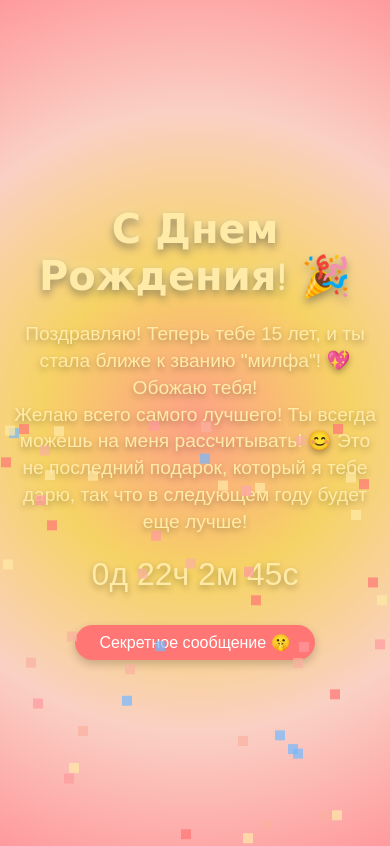
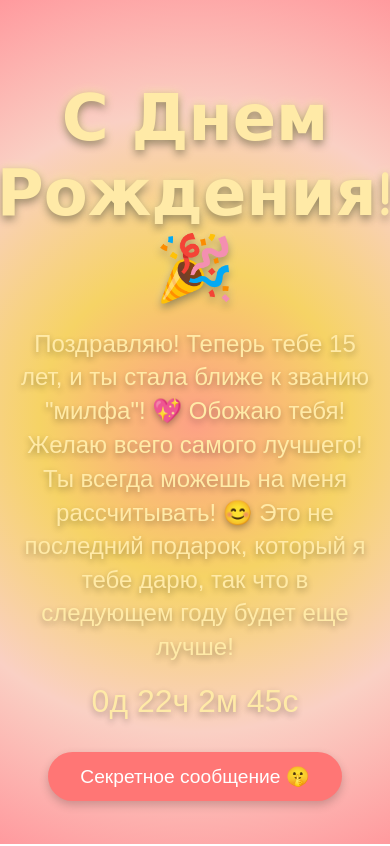
Before and after one commit to Leny1050/podarok, a plain HTML site: page index.html in a window 390 px wide. Shown: the top 846 px of the page. Drawn offline with Linux system fonts and the light colour scheme.

Commit message:
Update styles.css

```diff
--- a/styles.css
+++ b/styles.css
@@ -1,4 +1,3 @@
-/* Стили для всех устройств */
 body {
     margin: 0;
     padding: 0;
@@ -9,10 +8,10 @@ body {
     flex-direction: column;
     justify-content: center;
     align-items: center;
-    height: 100vh;
-    overflow: hidden;
+    min-height: 100vh; /* Изменено с height на min-height */
+    overflow-y: auto; /* Добавляем вертикальную прокрутку */
     text-align: center;
-    animation: backgroundAnimation 10s infinite; /* Анимация фона */
+    animation: backgroundAnimation 10s infinite;
 }
 
 @keyframes backgroundAnimation {
@@ -27,7 +26,7 @@ h1 {
     text-shadow: 0 4px 8px rgba(0, 0, 0, 0.4), 0 0 10px #ffeaa7;
     animation: floatText 4s ease-in-out infinite;
     margin-bottom: 1rem;
-    font-family: 'Comic Sans MS', cursive; /* Креативный шрифт */
+    font-family: 'Comic Sans MS', cursive;
 }
 
 @keyframes floatText {
@@ -117,52 +116,9 @@ p {
     left: 0;
 }
 
-.confetti {
-    position: absolute;
-    width: 10px;
-    height: 10px;
-    background-color: #ff7675;
-    opacity: 0.7;
-    animation: fall 3s infinite;
-}
-
-@keyframes fall {
-    0% { transform: translateY(0); }
-    100% { transform: translateY(100vh); }
-}
-
-/* Стиль для обратного отсчета */
 #countdown {
     font-size: 2em;
     color: #ffeaa7;
     margin-top: 20px;
     text-shadow: 0 3px 6px rgba(0, 0, 0, 0.3);
 }
-
-/* Мобильные стили */
-@media (max-width: 768px) {
-    h1 {
-        font-size: 2.5em; /* Уменьшаем размер заголовка для мобильных устройств */
-    }
-
-    p {
-        font-size: 1.2em; /* Уменьшаем размер текста для мобильных устройств */
-        padding: 0 0.5rem; /* Уменьшаем отступы */
-    }
-
-    .button {
-        padding: 0.5rem 1.5rem; /* Уменьшаем отступы кнопки */
-        font-size: 1em; /* Уменьшаем размер текста кнопки */
-    }
-}
-
-/* Стили для планшетов */
-@media (min-width: 769px) and (max-width: 1024px) {
-    h1 {
-        font-size: 3em; /* Уменьшаем размер заголовка для планшетов */
-    }
-
-    p {
-        font-size: 1.4em; /* Уменьшаем размер текста для планшетов */
-    }
-}
```
